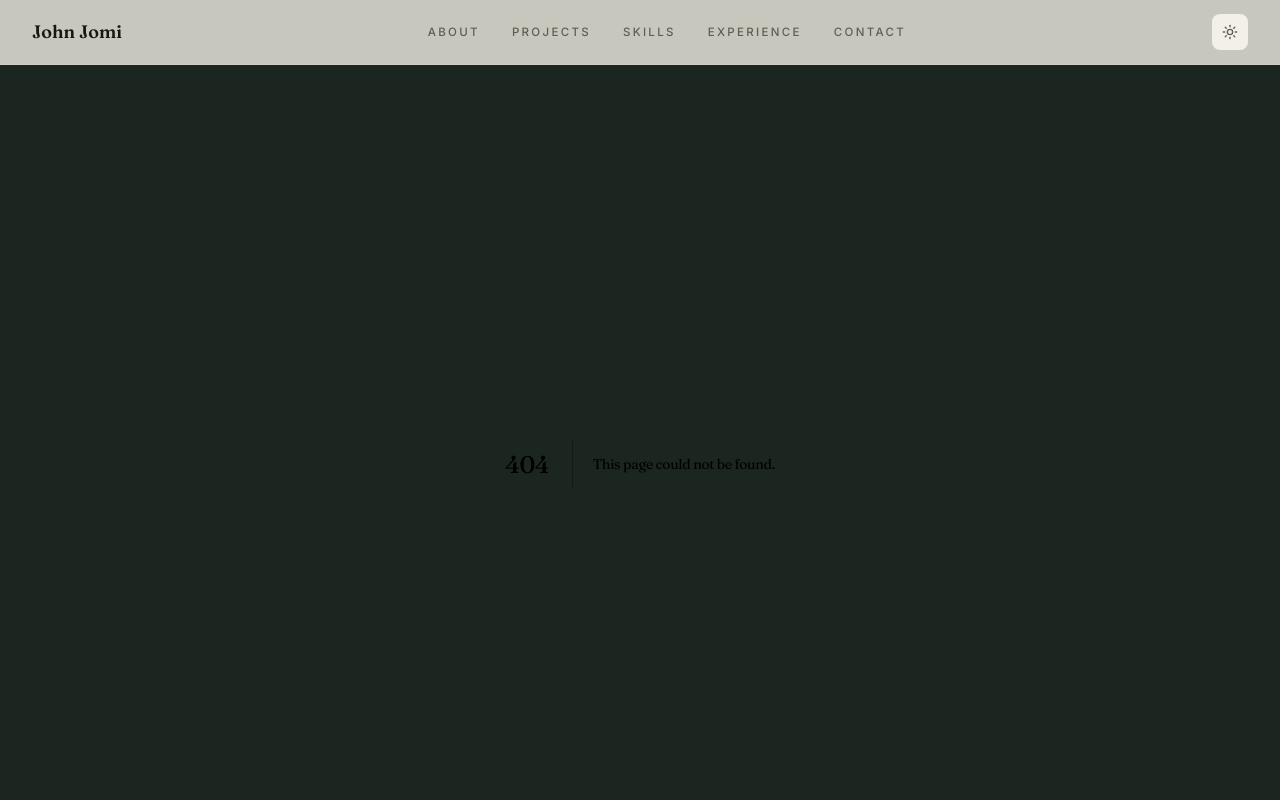
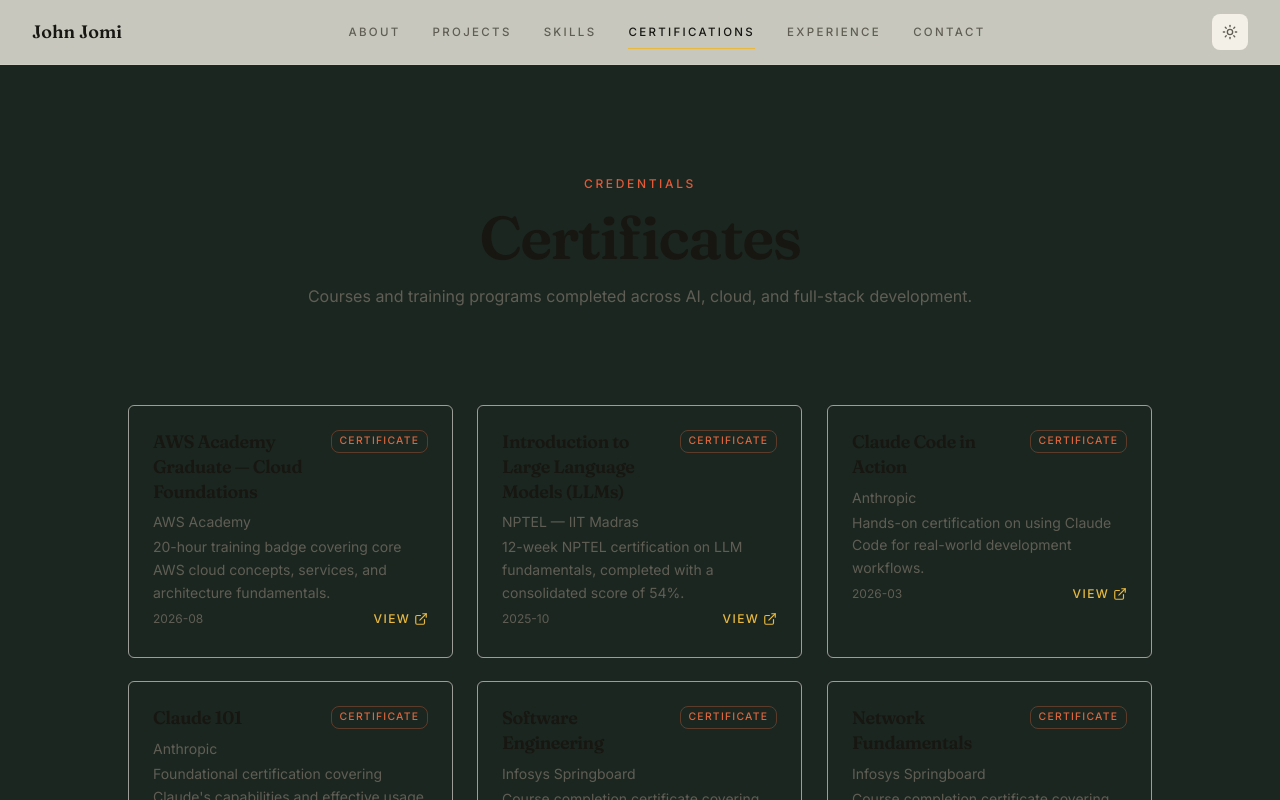
Before and after one commit to JohnJomi/ThePROFILE, a Next.js app in the folder frontend/: page /certifications in a window 1280 px wide. Before the commit this address had no page. Shown: the top 800 px of the page. Built offline with nearby package versions, Linux system fonts and the light colour scheme.

Commit message:
Move certificates to a dedicated Certifications page
Placed in the nav between Skills and Experience instead of living
inline on the About page.

Co-Authored-By: Claude Sonnet 5 <noreply@anthropic.com>

```diff
--- a/frontend/src/app/about/page.tsx
+++ b/frontend/src/app/about/page.tsx
@@ -19,7 +19,6 @@ import {
   Section,
   SectionHeader,
 } from "@/components/common";
-import { Certificates } from "@/components/sections/Certificates";
 import { Hero } from "@/components/sections/Hero";
 import { contactInfo } from "@/data/contact";
 
@@ -230,8 +229,6 @@ export default function AboutPage() {
         </Container>
       </Section>
 
-      <Certificates />
-
       <Section animated={false} className="bg-bg-primary text-text-primary">
         <Container size="default" className="flex flex-col gap-12">
           <RevealGroup slow>
--- /dev/null
+++ b/frontend/src/app/certifications/page.tsx
@@ -0,0 +1,5 @@
+import { Certificates } from "@/components/sections/Certificates";
+
+export default function CertificationsPage() {
+  return <Certificates />;
+}
--- a/frontend/src/config/navigation.ts
+++ b/frontend/src/config/navigation.ts
@@ -34,6 +34,7 @@ export const primaryNavLinks: NavLink[] = [
   { label: "About", href: "/about" },
   { label: "Projects", href: "/projects" },
   { label: "Skills", href: "/skills" },
+  { label: "Certifications", href: "/certifications" },
   { label: "Experience", href: "/experience" },
   { label: "Contact", href: "/contact" },
 ];
```
